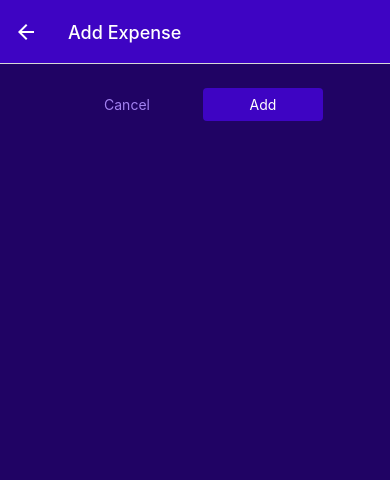
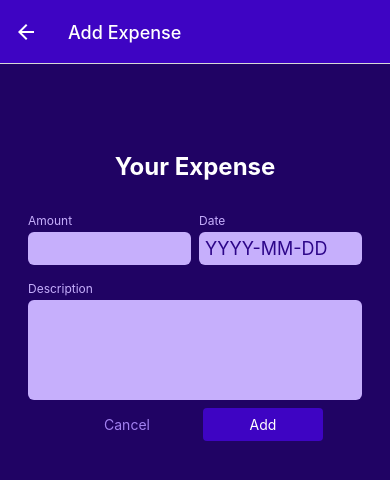
Before and after one commit to Gabriele-Cavallo/starting-prj-react-native-04, a React Native app: screen /ManageExpense in a window 390 px wide. Shown: the top 480 px of the page. Built offline with nearby package versions, Linux system fonts and the light colour scheme.

Commit message:
feat: add ExpenseForm + Input components

```diff
--- /dev/null
+++ b/components/ManageExpense/ExpenseForm.js
@@ -0,0 +1,48 @@
+import { StyleSheet, Text, View } from "react-native";
+import Input from "./Input";
+
+export default function ExpenseForm() {
+    function amountChangedHandler() {}
+
+    return (
+        <View style={styles.form}>
+            <Text style={styles.title}>Your Expense</Text>
+            <View style={styles.inputsRow}>
+                <Input style={styles.rowInput} label="Amount" textInputConfig={{
+                    keyboardType: 'decimal-pad',
+                    onChangeText: amountChangedHandler,
+                }}/>
+                <Input style={styles.rowInput} label="Date" textInputConfig={{
+                    placeholder: 'YYYY-MM-DD',
+                    maxLength: 10,
+                    onChangeText: () => {},
+                }} />
+            </View>
+           <Input label="Description" textInputConfig={{
+            multiline: true,
+            // autoCorrect: false,
+            // autoCapitalize: 'none',
+           }} />
+        </View>
+    )
+};
+
+const styles = StyleSheet.create({
+    form: {
+        marginTop: 40,
+    },
+    title: {
+        fontSize: 24,
+        fontWeight: "bold",
+        color:'white',
+        marginVertical: 24,
+        textAlign: "center",
+    },
+    inputsRow: {
+        flexDirection: "row",
+        justifyContent: 'space-between',
+    },
+    rowInput: {
+        flex: 1,
+    }
+});
--- /dev/null
+++ b/components/ManageExpense/Input.js
@@ -0,0 +1,40 @@
+import { StyleSheet, Text, TextInput, View } from "react-native";
+import { GlobalStyles } from "../../constants/styles";
+
+export default function Input({label, style, textInputConfig}){
+    const inputStyles = [styles.input];
+
+    if(textInputConfig && textInputConfig.multiline) {
+        inputStyles.push(styles.inputMultiline);
+    }
+
+    return(
+        <View style={[styles.inputContainer, style]}>
+            <Text style={styles.label}>{label}</Text>
+            <TextInput style={inputStyles} {...textInputConfig}/>
+        </View>
+    )
+};
+
+const styles = StyleSheet.create({
+    inputContainer: {
+        marginHorizontal: 4,
+        marginVertical: 8,
+    },
+    label: {
+        fontSize: 12,
+        color: GlobalStyles.colors.primary100,
+        marginBottom: 4
+    },
+    input: {
+        backgroundColor: GlobalStyles.colors.primary100,
+        padding: 6,
+        borderRadius: 6,
+        fontSize: 18,
+        color: GlobalStyles.colors.primary700,
+    },
+    inputMultiline: {
+        minHeight: 100,
+        textAlignVertical: "top",
+    }
+});
--- a/screens/ManageExpenses.js
+++ b/screens/ManageExpenses.js
@@ -1,9 +1,10 @@
 import { useContext, useLayoutEffect } from "react";
-import { StyleSheet, Text, View } from "react-native";
+import { StyleSheet, View } from "react-native";
 import IconButton from "../components/UI/IconButton";
 import { GlobalStyles } from "../constants/styles";
 import Button from "../components/UI/Button";
 import { ExpensesContext } from "../store/expenses-context";
+import ExpenseForm from "../components/ManageExpense/ExpenseForm";
 
 export default function ManageExpenses({route, navigation}){
     const expensesCtx = useContext(ExpensesContext);
@@ -37,6 +38,7 @@ export default function ManageExpenses({route, navigation}){
 
     return (
         <View style={styles.container}>
+            <ExpenseForm />
             <View style={styles.buttons}>
                 <Button style={styles.button} mode="flat" onPress={cancelHandler}>Cancel</Button>
                 <Button style={styles.button}  onPress={confirmHandler}>{isEditing ? 'Update' : 'Add'}</Button>
```
